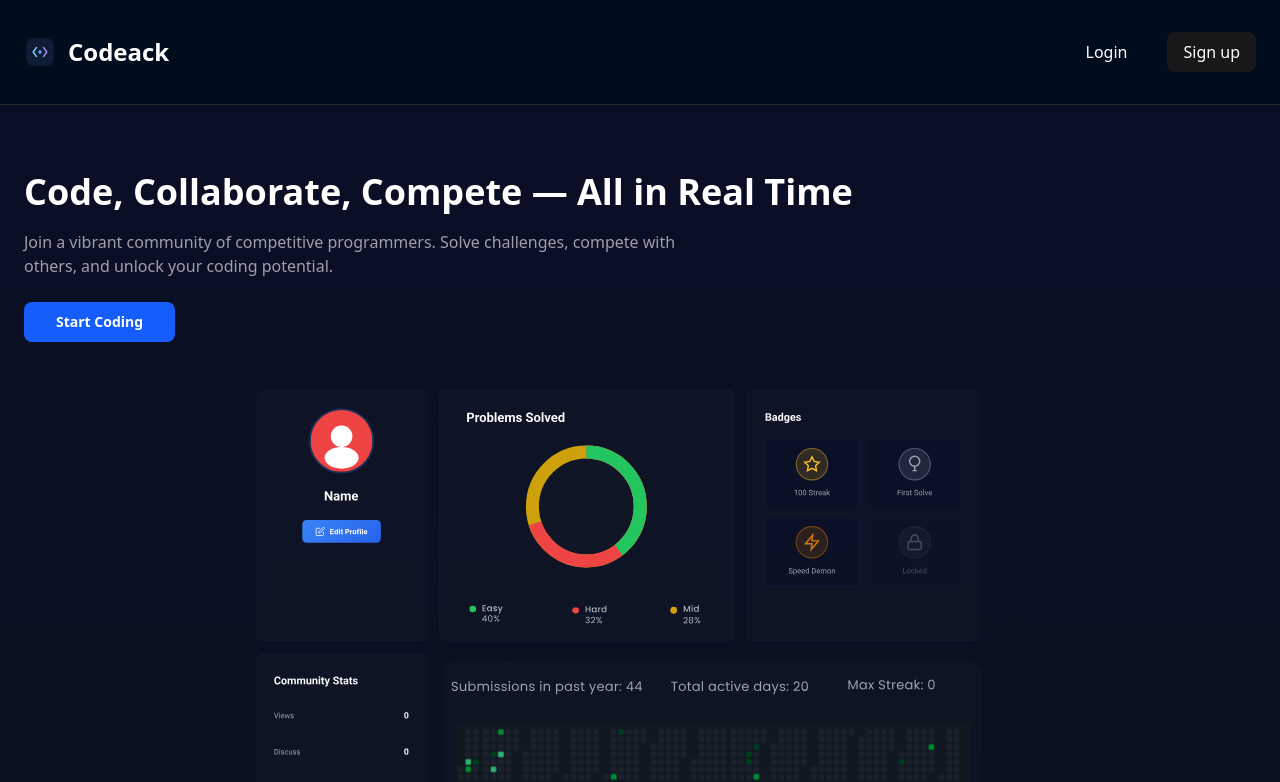
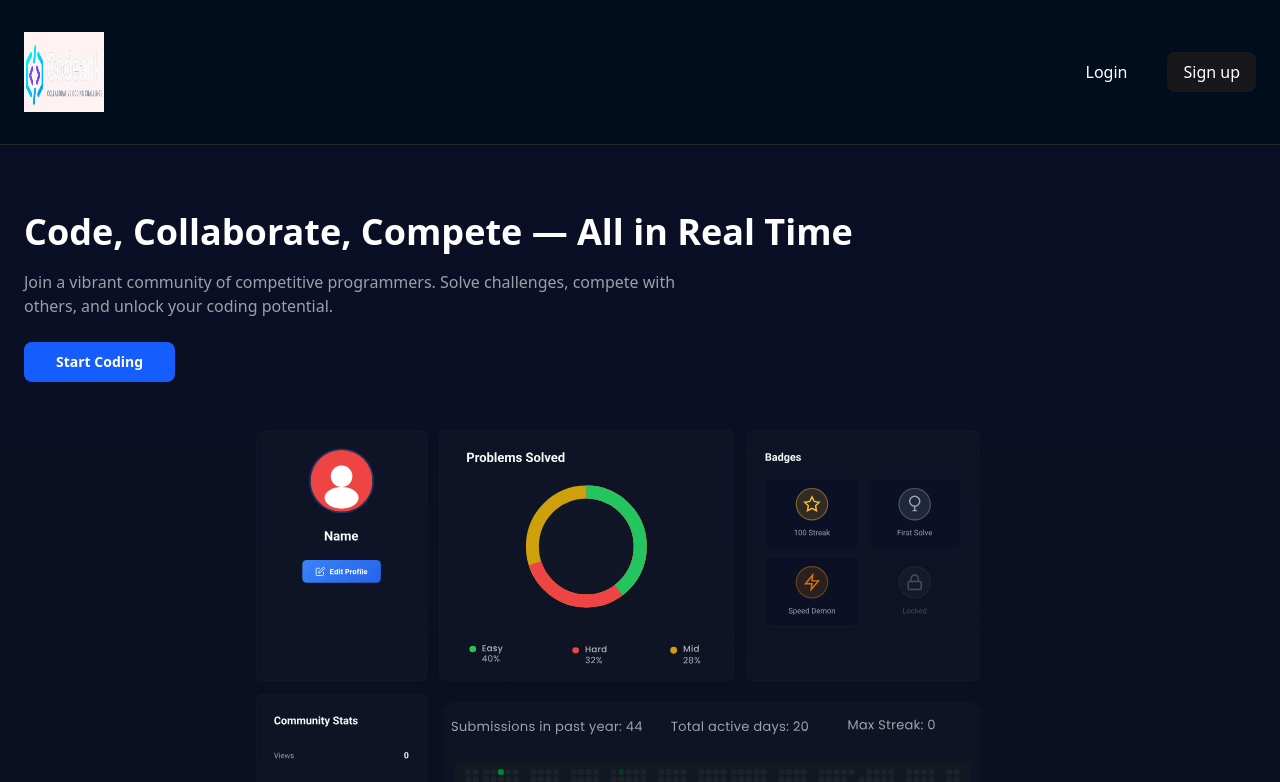
Before and after one commit to AhmedNasir7/Codeack-SDA_Project, a Next.js app in the folder frontend/: page / in a window 1280 px wide. Shown: the top 782 px of the page. Built offline with nearby package versions, Linux system fonts and the light colour scheme.

Commit message:
chore: fix

```diff
--- a/frontend/src/app/login/page.tsx
+++ b/frontend/src/app/login/page.tsx
@@ -1,5 +1,6 @@
 'use client'
 import Link from 'next/link'
+import Image from 'next/image'
 
 export default function LoginPage() {
   return (
@@ -7,6 +8,16 @@ export default function LoginPage() {
       {/* Left: Form */}
       <section className="flex items-center justify-center p-8 md:p-12 bg-white text-zinc-900">
         <div className="w-full max-w-md">
+          <div className="flex items-center gap-2 mb-8">
+            <Image
+              src="/logo.png"
+              alt="Codeack"
+              width={32}
+              height={32}
+              className="object-contain"
+            />
+            <span className="text-xl font-bold">Codeack</span>
+          </div>
           <h1 className="text-2xl font-semibold tracking-tight mb-2">
             Welcome back!
           </h1>
--- a/frontend/src/app/page.tsx
+++ b/frontend/src/app/page.tsx
@@ -6,31 +6,11 @@ export default function Home() {
       <nav className="bg-[#000D1D] border-b border-zinc-800 px-6 py-8">
         <div className="flex items-center  justify-between max-w-screen mx-auto">
           <div className="flex items-center gap-3">
-            <svg
-              width="32"
-              height="32"
-              viewBox="0 0 56 56"
-              fill="none"
-              xmlns="http://www.w3.org/2000/svg"
-            >
-              <rect x="4" y="4" width="48" height="48" rx="12" fill="#0F1C36" />
-              <path
-                d="M22 20l-6 8 6 8"
-                stroke="#7DD3FC"
-                strokeWidth="2.5"
-                strokeLinecap="round"
-                strokeLinejoin="round"
-              />
-              <path
-                d="M34 20l6 8-6 8"
-                stroke="#A78BFA"
-                strokeWidth="2.5"
-                strokeLinecap="round"
-                strokeLinejoin="round"
-              />
-              <circle cx="28" cy="28" r="3" fill="#60A5FA" />
-            </svg>
-            <div className="text-2xl font-bold">Codeack</div>
+            <img
+              src="/logo.png"
+              alt="Codeack"
+              className="w-16 h-16 sm:w-20 sm:h-20 bg-red-50"
+            />
           </div>
           <div className="flex items-center gap-10">
             <Link href="/login" className="text-md hover:text-zinc-300">
```
Also changed, not shown: frontend/public/logo.png.
